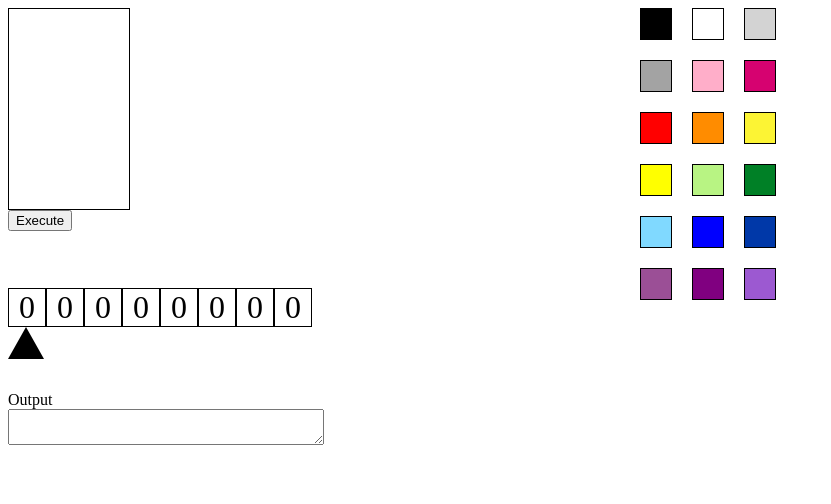
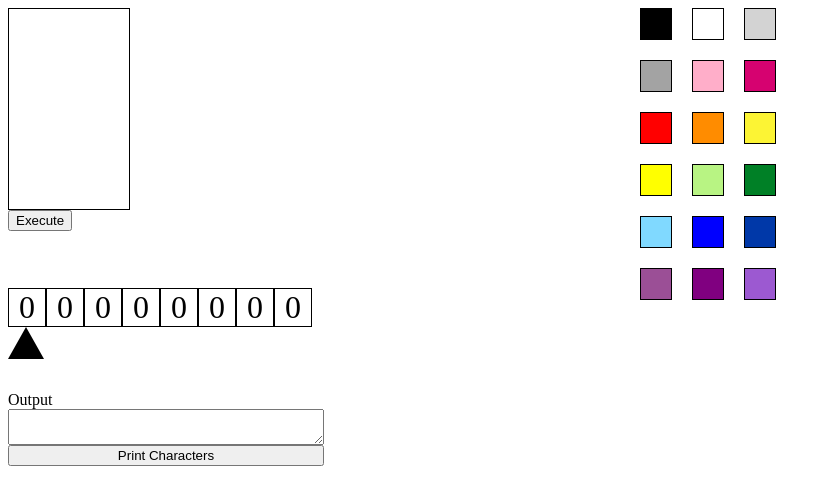
Before and after one commit to Drakodin/tpp, a plain HTML site: page index.html in a window 1280 px wide. Shown: the whole page, without its empty margins (0-831 px from the left). Drawn offline with Linux system fonts and the light colour scheme.

Commit message:
Set up output.

```diff
--- a/index.html
+++ b/index.html
@@ -28,8 +28,8 @@
             <div class="output-wrapper">
                 <label>Output</label>
                 <textarea id="output">
-
                 </textarea>
+                <button onclick="print()">Print Characters</button>
             </div>
 
         </div>
--- a/index.js
+++ b/index.js
@@ -82,5 +82,5 @@ function execute() {
 
 function print() {
     let text = document.getElementById('output');
-    output.value = env.print();
+    text.value = env.print();
 }
```
